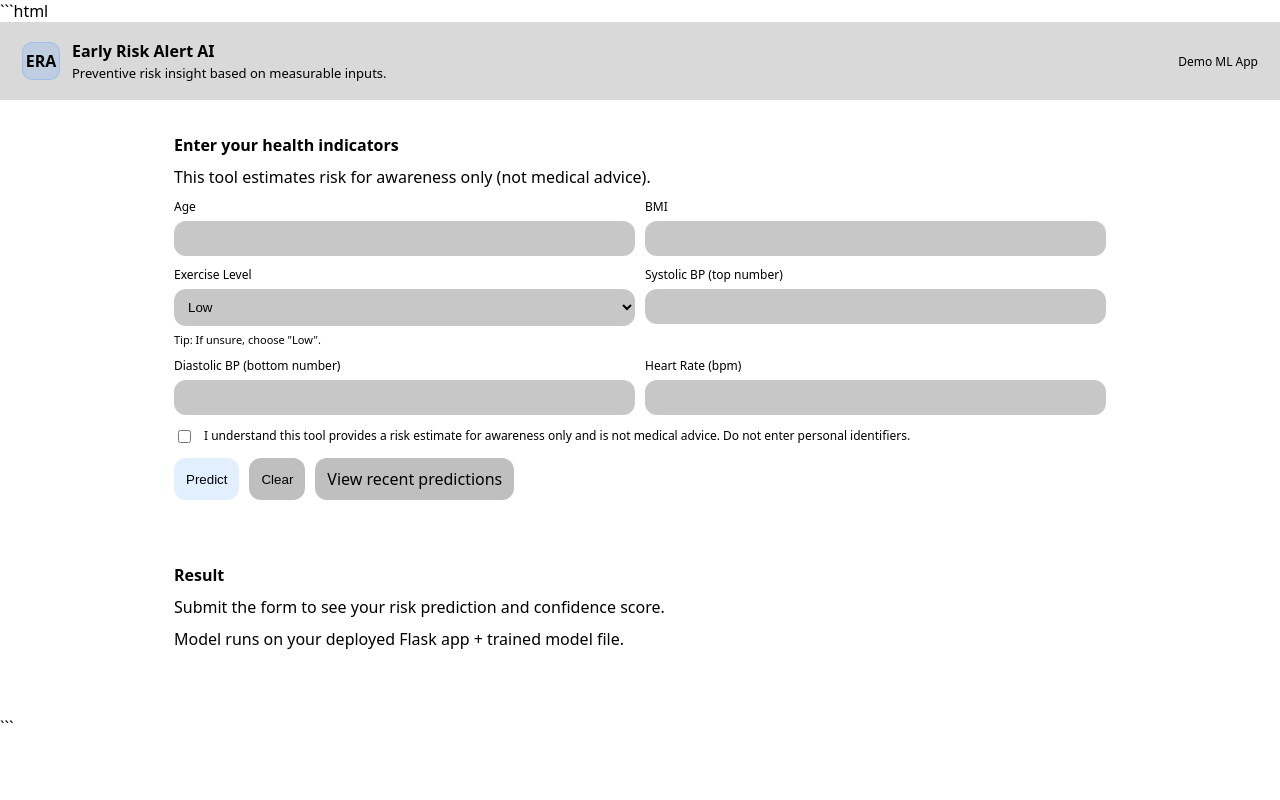
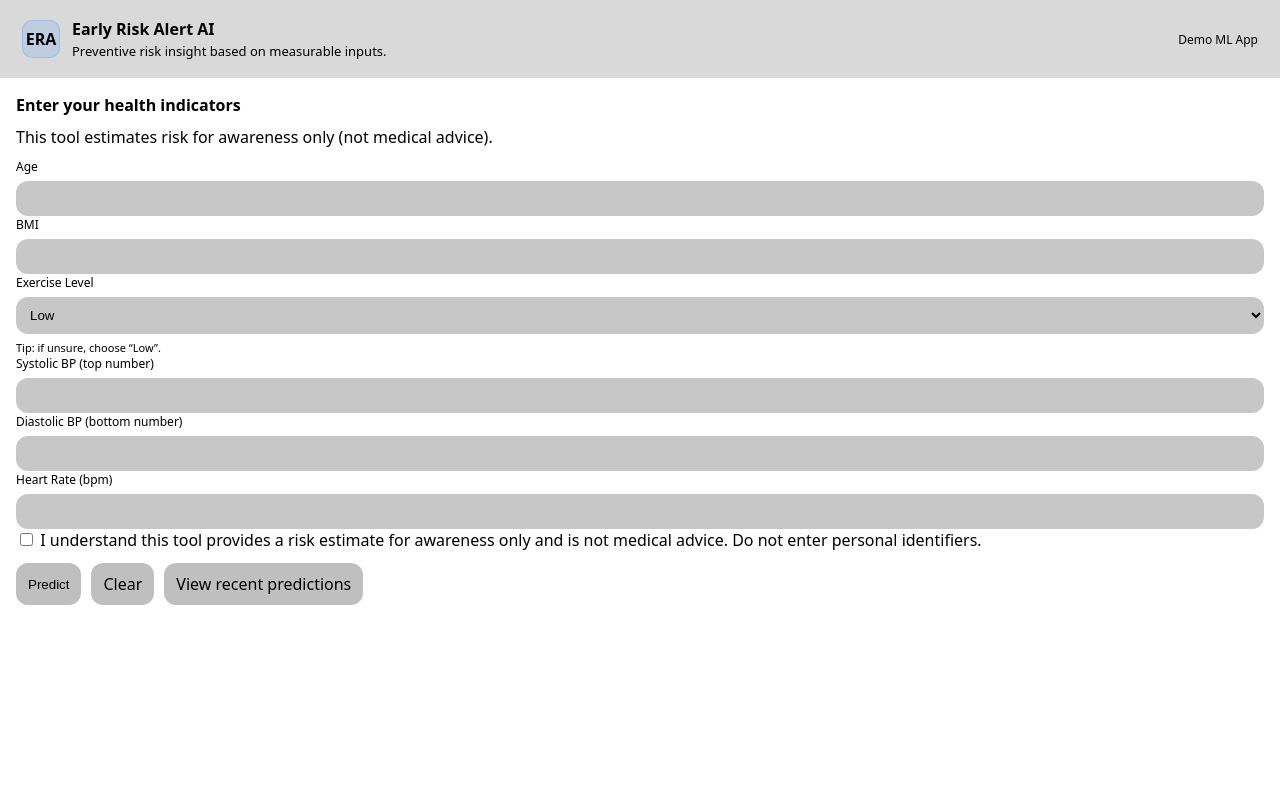
Before and after one commit to ayden611/early-risk-alert-ai, a Flask app: page / in a window 1280 px wide. Run offline with Flask 3, Linux system fonts and the light colour scheme; parts of the project's set-up code (start-up, migrations or seed data) failed here and were passed over.

Commit message:
Update index.html

````diff
--- a/templates/index.html
+++ b/templates/index.html
@@ -1,4 +1,3 @@
-```html
 <!doctype html>
 <html lang="en">
 <head>
@@ -9,7 +8,7 @@
 </head>
 
 <body>
-  <header class="topbar">
+  <div class="topbar">
     <div class="brand">
       <div class="logo">ERA</div>
       <div>
@@ -18,113 +17,109 @@
       </div>
     </div>
     <div class="tag">Demo ML App</div>
-  </header>
+  </div>
 
-  <main class="wrap">
-    <section class="card">
+  <div class="container">
+    <div class="card">
       <h2>Enter your health indicators</h2>
       <p class="muted">This tool estimates risk for awareness only (not medical advice).</p>
 
       {% if error %}
-        <div class="alert">{{ error }}</div>
+        <div class="alert alert-error">{{ error }}</div>
       {% endif %}
 
-      <form id="predictForm" method="POST" class="form">
+      <form id="predictForm" method="POST">
         <div class="grid">
           <div class="field">
             <label>Age</label>
-            <input name="age" type="number" step="1" value="{{ form.age }}" required>
+            <input name="age" value="{{ form.age }}" inputmode="decimal" required />
           </div>
 
           <div class="field">
             <label>BMI</label>
-            <input name="bmi" type="number" step="0.1" value="{{ form.bmi }}" required>
+            <input name="bmi" value="{{ form.bmi }}" inputmode="decimal" required />
           </div>
 
           <div class="field">
             <label>Exercise Level</label>
             <select name="exercise_level">
-              <option value="Low" {% if form.exercise_level == "Low" %}selected{% endif %}>Low</option>
-              <option value="Moderate" {% if form.exercise_level == "Moderate" %}selected{% endif %}>Moderate</option>
-              <option value="High" {% if form.exercise_level == "High" %}selected{% endif %}>High</option>
+              <option value="low" {% if form.exercise_level == "low" %}selected{% endif %}>Low</option>
+              <option value="moderate" {% if form.exercise_level == "moderate" %}selected{% endif %}>Moderate</option>
+              <option value="high" {% if form.exercise_level == "high" %}selected{% endif %}>High</option>
             </select>
-            <div class="hint">Tip: If unsure, choose "Low".</div>
+            <div class="hint">Tip: if unsure, choose “Low”.</div>
           </div>
 
           <div class="field">
             <label>Systolic BP (top number)</label>
-            <input name="systolic_bp" type="number" step="1" value="{{ form.systolic_bp }}" required>
+            <input name="systolic_bp" value="{{ form.systolic_bp }}" inputmode="decimal" required />
           </div>
 
           <div class="field">
             <label>Diastolic BP (bottom number)</label>
-            <input name="diastolic_bp" type="number" step="1" value="{{ form.diastolic_bp }}" required>
+            <input name="diastolic_bp" value="{{ form.diastolic_bp }}" inputmode="decimal" required />
           </div>
 
           <div class="field">
             <label>Heart Rate (bpm)</label>
-            <input name="heart_rate" type="number" step="1" value="{{ form.heart_rate }}" required>
+            <input name="heart_rate" value="{{ form.heart_rate }}" inputmode="decimal" required />
           </div>
         </div>
 
-        <label class="check">
-          <input name="ack" type="checkbox" {% if form.ack %}checked{% endif %}>
-          I understand this tool provides a risk estimate for awareness only and is not medical advice. Do not enter personal identifiers.
+        <label class="checkrow">
+          <input type="checkbox" name="ack" {% if form.ack %}checked{% endif %} />
+          <span>I understand this tool provides a risk estimate for awareness only and is not medical advice. Do not enter personal identifiers.</span>
         </label>
 
         <div class="actions">
-          <button id="predictBtn" type="submit" class="btn primary">
-            <span class="btn-text">Predict</span>
+          <button id="predictBtn" class="btn" type="submit">
+            <span class="btntext">Predict</span>
             <span class="spinner" aria-hidden="true"></span>
           </button>
 
-          <button type="button" class="btn" onclick="window.location='{{ url_for('home') }}'">Clear</button>
-          <a class="btn link" href="{{ url_for('history') }}">View recent predictions</a>
+          <a class="btn btn2" href="{{ url_for('home') }}">Clear</a>
+          <a class="btn btn2" href="{{ url_for('history') }}">View recent predictions</a>
         </div>
       </form>
-    </section>
+    </div>
 
-    <section class="card">
-      <h2>Result</h2>
+    {% if result %}
+      <div class="result-card {{ result.risk_class }}">
+        <div class="result-title">Result</div>
 
-      {% if result %}
-        <div class="result-card {{ result.risk_class }}">
-          <div class="result-title">{{ result.risk_label }}</div>
+        <div class="result-main">
+          <div class="risk-label">{{ result.risk_label }}</div>
+          <div class="confidence">Confidence: <b>{{ result.confidence_str }}</b></div>
+        </div>
 
-          <div class="confidence">
-            <div><strong>Confidence:</strong> {{ "%.1f"|format(result.confidence * 100) }}%</div>
-            <div class="meter">
-              <div class="meter-fill" style="width: {{ result.confidence * 100 }}%"></div>
-            </div>
-          </div>
+        <div class="meter">
+          <div class="meter-fill" style="width: {{ result.probability * 100 }}%"></div>
+        </div>
 
-          <div class="prob">
-            <div><strong>Risk Probability:</strong> {{ "%.1f"|format(result.probability * 100) }}%</div>
-            <div><strong>Risk Class:</strong> {{ result.risk_class }}</div>
-          </div>
+        <div class="result-details">
+          <div>Risk Probability: <b>{{ result.probability_str }}</b></div>
+          <div>Risk Class: <b>{{ result.risk_class }}</b></div>
+        </div>
 
-          <p class="disclaimer">
-            Important: This is an estimated risk score based on the inputs provided. This tool is for awareness only and is not medical advice.
-            If you experience symptoms or consistently high blood pressure, consult a licensed healthcare professional.
-          </p>
+        <div class="disclaimer">
+          Important: This is an estimated risk score based on the inputs provided. This tool is for awareness only and is not medical advice.
+          If you experience symptoms or consistently high blood pressure, consult a licensed healthcare professional.
         </div>
-      {% else %}
-        <p class="muted">Submit the form to see your risk prediction and confidence score.</p>
-        <p class="muted">Model runs on your deployed Flask app + trained model file.</p>
-      {% endif %}
-    </section>
-  </main>
+      </div>
+    {% endif %}
+  </div>
 
   <script>
     // Loading animation on Predict
     const form = document.getElementById("predictForm");
     const btn = document.getElementById("predictBtn");
+    const btnText = btn.querySelector(".btntext");
 
     form.addEventListener("submit", () => {
+      btn.disabled = true;
       btn.classList.add("loading");
-      btn.disabled = true;
+      btnText.textContent = "Predicting...";
     });
   </script>
 </body>
 </html>
-```
````
